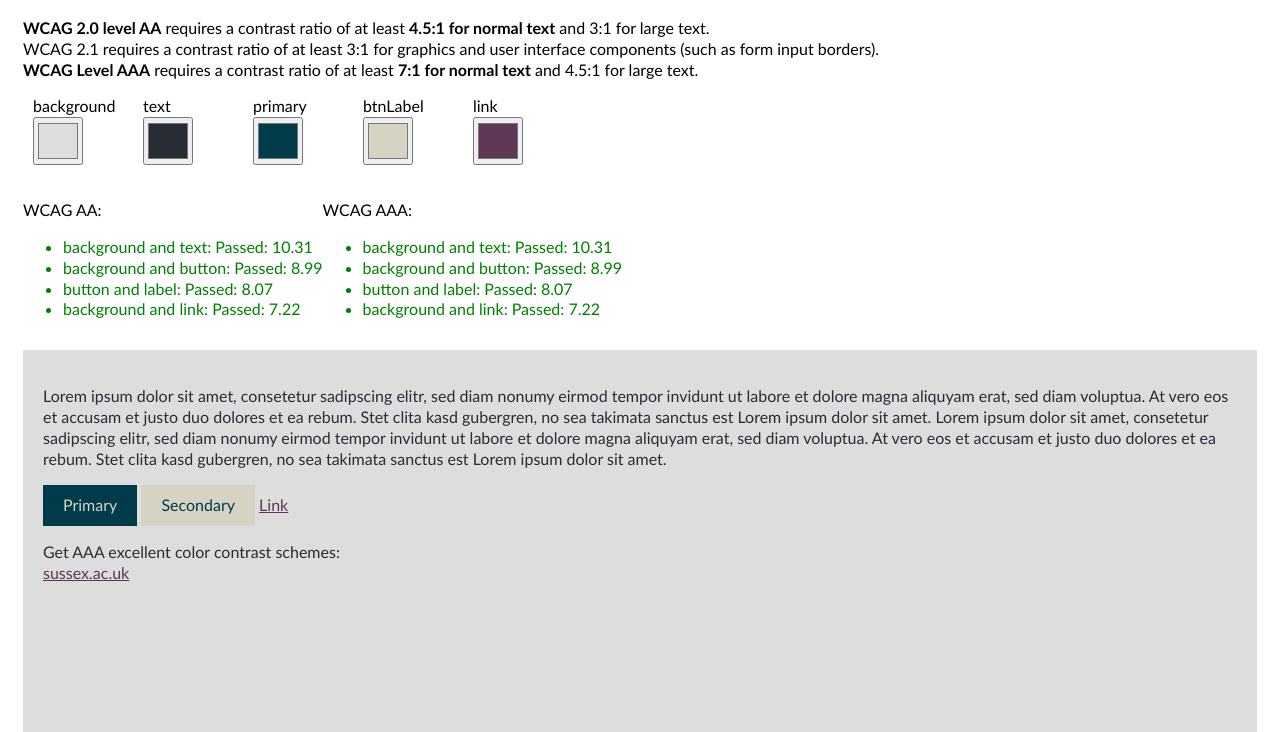
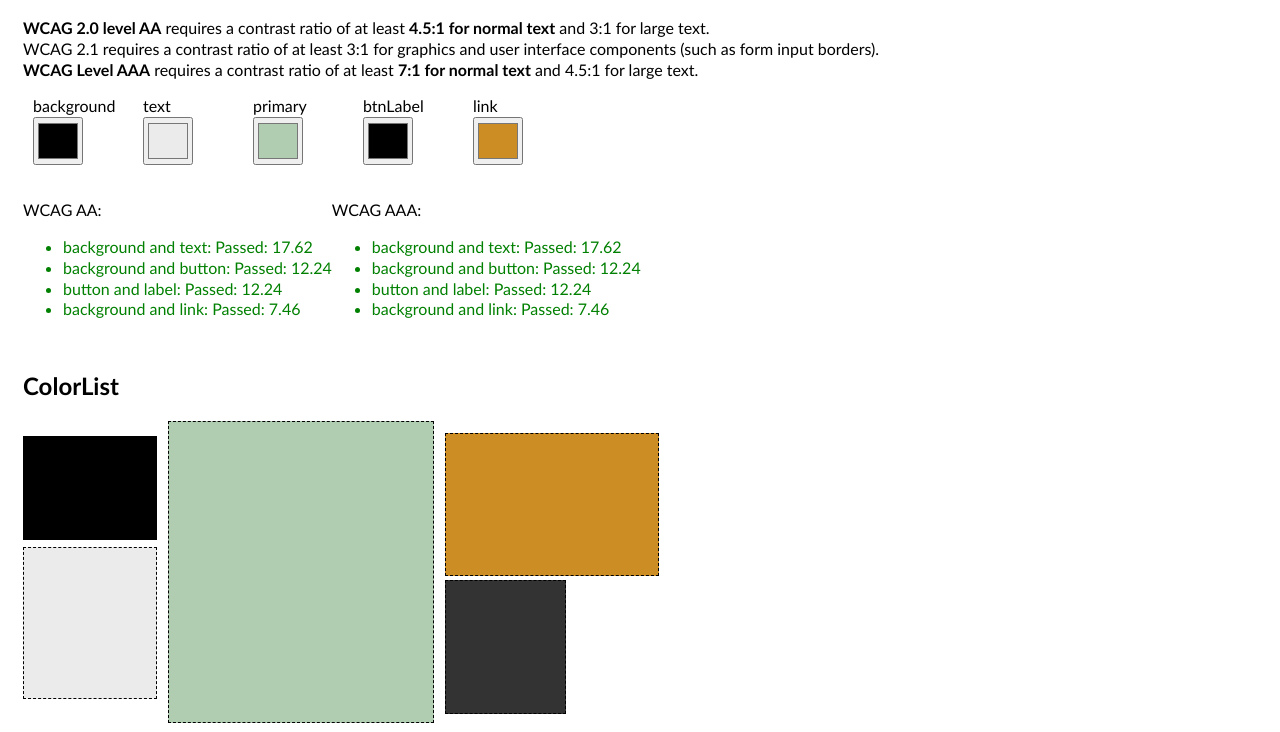
Before and after one commit to cthies/Color-Contrast-Checker, a plain HTML site: page index.html in a window 1280 px wide. Shown: the part 68-800 px from the top of the page. Drawn offline with Linux system fonts and the light colour scheme.

Commit message:
Add colorList schema

```diff
--- a/index.html
+++ b/index.html
@@ -7,11 +7,11 @@
 
     <style>
         :root {
-            --main-bg: #dddddd;
-            --text: #282c34;
-            --button-bg: #003b49;
-            --button-text: #d6d2c4;
-            --link: #5d3754;
+            --main-bg: #000000;
+            --text: #ebebeb;
+            --primary: #b1cdb1;
+            --button-text: #333;
+            --link: #cc8e24;
         }
 
         body {
@@ -26,7 +26,6 @@
             background: var(--main-bg);
             color: var(--text);
         }
-
 
         button {
             all: unset;
@@ -50,17 +49,17 @@
         }
 
         a:hover {
-            color: var(--button-bg);
+            color: var(--primary);
         }
 
         .primary {
-            background-color: var(--button-bg);
+            background-color: var(--primary);
             color: var(--button-text);
         }
 
 
         .secondary {
-            color: var(--button-bg);
+            color: var(--primary);
             background-color: var(--button-text);
         }
 
@@ -130,7 +129,65 @@
           display: flex;
           flex-wrap: wrap;
         }
-    </style>
+
+        /* color list */
+        .color-wrapper {
+        	position: relative;
+        	height: 300px;
+    	    max-width: 660px;
+        }
+
+        .color-box {
+    	    position: absolute;
+		    width: 100%;
+		    height: 100%;
+		    top: 0;
+		    left: 0;
+		    border: 1px dashed black;
+        }
+
+        .color-main-bg {
+        	background-color: var(--main-bg);
+        	width: 20%;
+		    height: 34%;
+		    top: 5%;
+		    left: 0;
+        }
+
+        .color-text {
+        	background-color: var(--text);
+    	    top: 42%;
+		    left: 0;
+		    height: 50%;
+		    width: 20%;
+        }
+
+        .color-primary {
+        	background-color: var(--primary);
+        	top: 0;
+			left: 22%;
+			height: 100%;
+			width: 40%;
+        }
+
+        .color-btn-label {
+        	background-color: var(--button-text);
+    	    top: 53%;
+		    left: 64%;
+		    height: 44%;
+		    width: 18%;
+		    z-index: 1;
+        }
+
+		.color-link {
+        	background-color: var(--link);
+    	    top: 4%;
+		    left: 64%;
+		    height: 47%;
+		    width: 32%;
+        }
+
+        </style>
 
 </head>
 
@@ -152,19 +209,19 @@
         </div>
         <div class="color-picker-item">
             <label for="text">text</label>
-            <input type="color" value="#ffffff" id="text">
+            <input type="color" value="#ebebeb" id="text">
         </div>
         <div class="color-picker-item">
             <label for="primary">primary</label>
-            <input type="color" value="#676767" id="primary">
+            <input type="color" value="#b1cdb1" id="primary">
         </div>
         <div class="color-picker-item">
             <label for="btnLabel">btnLabel</label>
-            <input type="color" value="#ffffff" id="btnLabel">
+            <input type="color" value="#333" id="btnLabel">
         </div>
         <div class="color-picker-item">
             <label for="link">link</label>
-            <input type="color" value="#565656" id="link">
+            <input type="color" value="#cc8e24" id="link">
         </div>
 
     </form>
@@ -179,6 +236,18 @@
       <ul id="ratioResultAAA"></ul>
       </div>
     </div>
+
+    <h2>ColorList</h2>
+
+    <div class="color-wrapper">
+	    <div class="color-box color-main-bg"></div>
+	     <div class="color-box color-text"></div>
+	     <div class="color-box color-primary"></div>
+	     <div class="color-box color-btn-label"></div>
+	    <div class="color-box color-link"></div>
+    </div>
+
+    <h3>Example</h3>
 
     <div class="colorList">
         <p class="text">
@@ -215,7 +284,7 @@
         //get initial colors from root style
         let mainBg = getComputedStyle(document.documentElement).getPropertyValue('--main-bg').replace(/\s+/g, '');;
         let text = getComputedStyle(document.documentElement).getPropertyValue('--text').replace(/\s+/g, '');;
-        let buttonBg = getComputedStyle(document.documentElement).getPropertyValue('--button-bg').replace(/\s+/g, '');;
+        let buttonBg = getComputedStyle(document.documentElement).getPropertyValue('--primary').replace(/\s+/g, '');;
         let buttonText = getComputedStyle(document.documentElement).getPropertyValue('--button-text').replace(/\s+/g, '');;
         let link = getComputedStyle(document.documentElement).getPropertyValue('--link').replace(/\s+/g, '');;
 
@@ -245,7 +314,7 @@
         });
 
         document.getElementById("primary").addEventListener("change", function () {
-            setStyle('--button-bg', this.value);
+            setStyle('--primary', this.value);
             checkContrast(true);
         });
 
```
